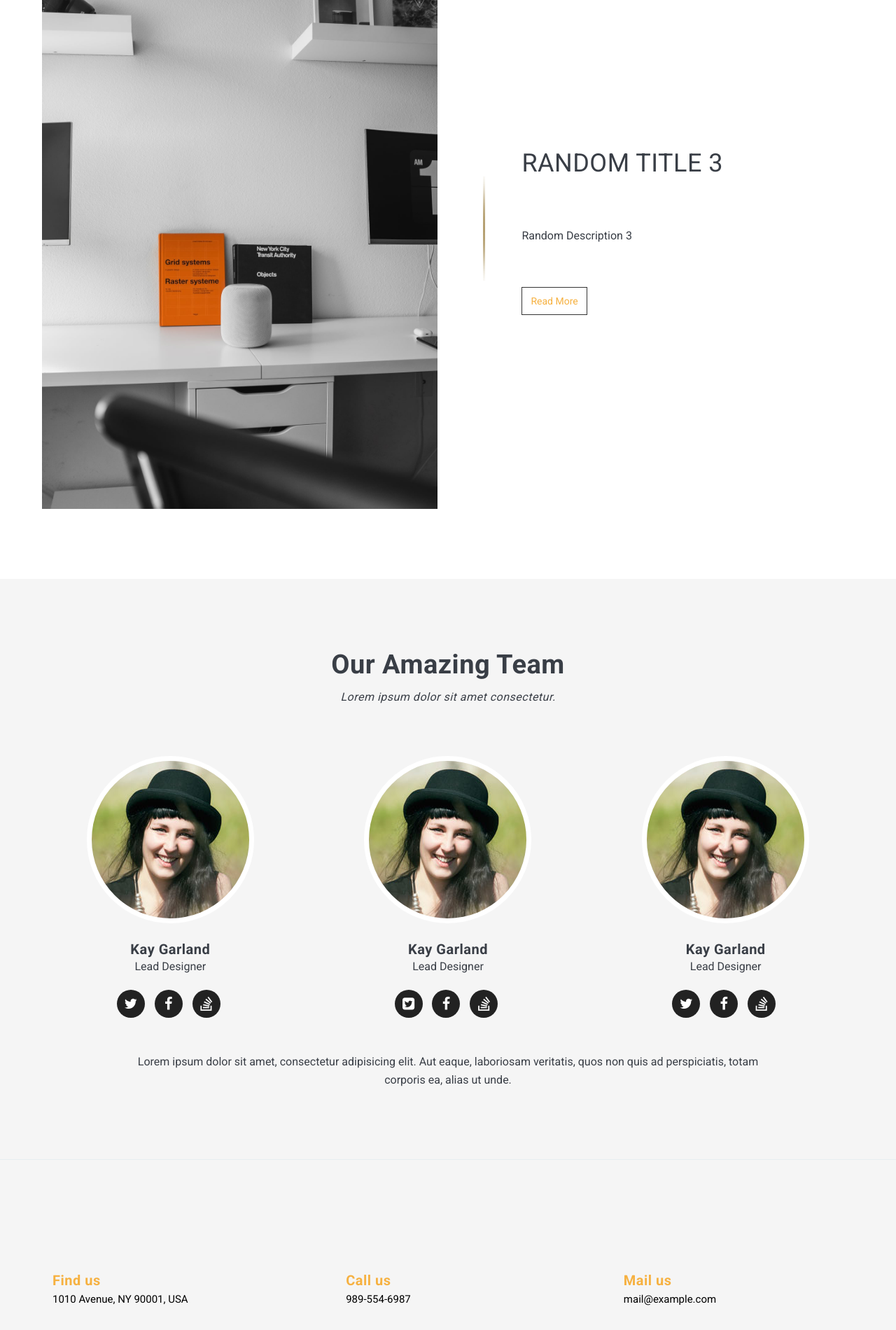
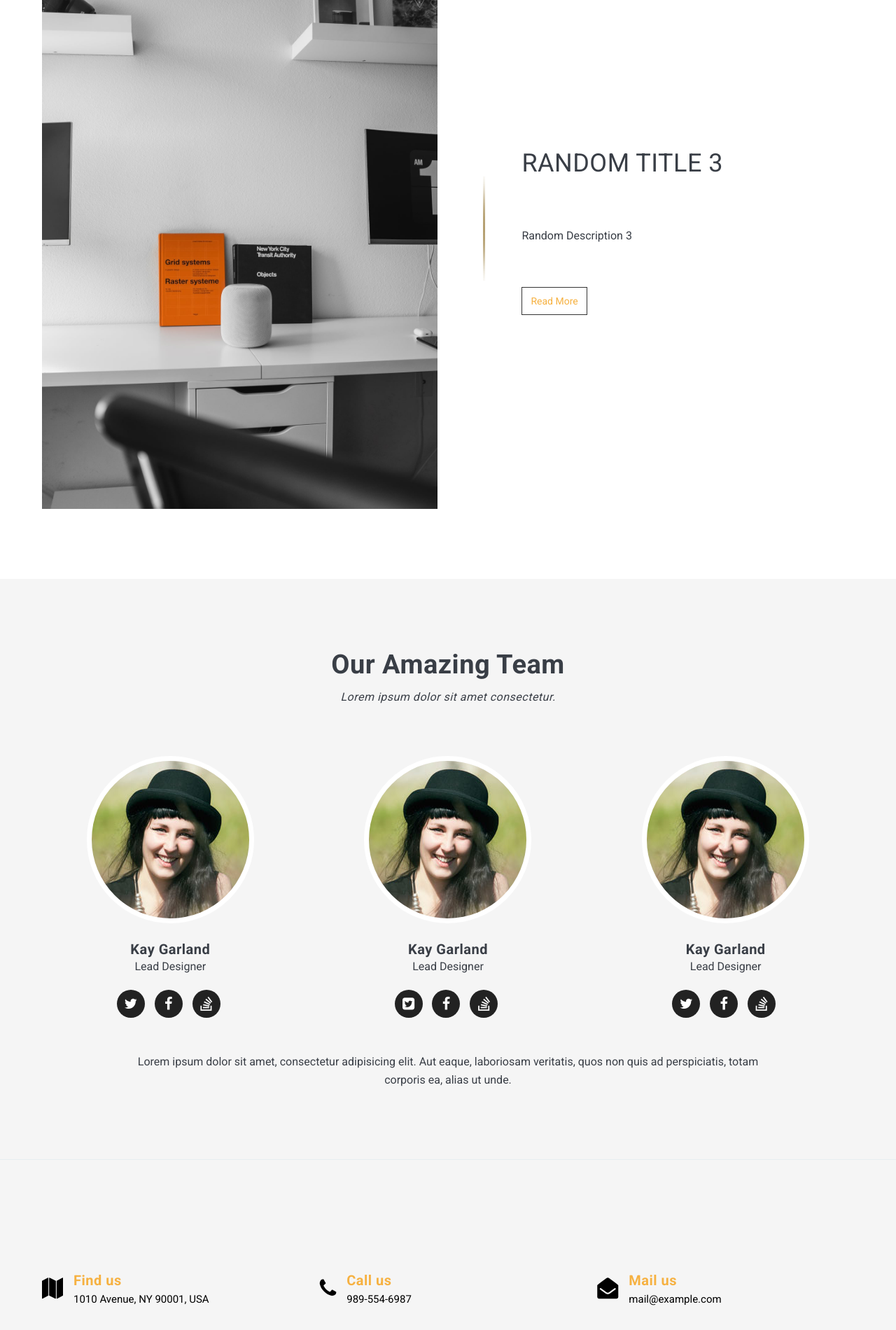
Before and after one commit to meetprakhar/projecthawk, a Jekyll site: the page built from index.html, in a window 1280 px wide. Shown: the part 2525-4425 px from the top of the page at 70% size. Built offline with Jekyll 4.4.1, drawn with Linux system fonts in a browser that asks for light colours; the list of posts is cut into pages by our own code; grey boxes are pictures that could not be loaded.

Commit message:
Footer Stylized

```diff
--- a/_includes/footer.html
+++ b/_includes/footer.html
@@ -5,7 +5,7 @@
         <div class="row">
             <div class="col-xl-4 col-md-4 mb-30">
                 <div class="single-cta">
-                    <i class="fas fa-map-marker-alt"></i>
+                    <i class="fa fa-map"></i>
                     <div class="cta-text">
                         <h4>Find us</h4>
                         <span>1010 Avenue, NY 90001, USA</span>
@@ -14,7 +14,7 @@
             </div>
             <div class="col-xl-4 col-md-4 mb-30">
                 <div class="single-cta">
-                    <i class="fas fa-phone"></i>
+                    <i class="fa fa-phone"></i>
                     <div class="cta-text">
                         <h4>Call us</h4>
                         <span>989-554-6987</span>
@@ -23,7 +23,7 @@
             </div>
             <div class="col-xl-4 col-md-4 mb-30">
                 <div class="single-cta">
-                    <i class="far fa-envelope-open"></i>
+                    <i class="fa fa-envelope-open"></i>
                     <div class="cta-text">
                         <h4>Mail us</h4>
                         <span>mail@example.com</span>
@@ -47,9 +47,9 @@
                     </div>
                     <div class="footer-social-icon">
                         <span>Follow us</span>
-                        <a href="https://www.facebook.com/jekyll"><i class="fab fa-facebook-f facebook-bg"></i></a>
-                        <a href="https://twitter.com/tryghost"><i class="fab fa-twitter twitter-bg"></i></a>
-                        <a href="https://www.pinterest.com/rubel8525"><i class="fab fa-pinterest-p google-bg"></i></a>
+                        <a href="https://www.facebook.com/jekyll"><i class="fa fa-facebook-f facebook-bg"></i></a>
+                        <a href="https://twitter.com/tryghost"><i class="fa fa-twitter twitter-bg"></i></a>
+                        <a href="https://www.pinterest.com/rubel8525"><i class="fa fa-pinterest-p google-bg"></i></a>
                     </div>
                 </div>
             </div>
@@ -58,7 +58,7 @@
                     <div class="footer-widget-heading">
                         <h3>Useful Links</h3>
                     </div>
-                    <ul>
+                    <ul class="left-list">
                         <li><a href="#">Home</a></li>
                         <li><a href="#">about</a></li>
                         <li><a href="#">services</a></li>
@@ -85,7 +85,7 @@
 <div id="mc_embed_signup_scroll">
 <input type="email" value="" name="EMAIL" class="email" id="mce-EMAIL" placeholder="email address" required="">
 <div style="position: absolute; left: -5000px;" aria-hidden="true"><input type="text" name="b_307862c135e4548eecf86f389_342411fb35" tabindex="-1" value=""></div>
-<div class="clear"><button type="submit" name="subscribe" id="mc-embedded-subscribe" class="button"><i class="fab fa-telegram-plane"></i></button></div>
+<div class="clear"><button type="submit" name="subscribe" id="mc-embedded-subscribe" class="button"><i class="fa fa-send"></i></button></div>
 </div>
 </form>
 </div>
--- a/_sass/1-tools/_shared.scss
+++ b/_sass/1-tools/_shared.scss
@@ -16,8 +16,3 @@ pre {
 /**
  * Consistent indentation for lists.
  */
-
-ul, ol,
-dd {
-  margin-left: $base-spacing-unit;
-}
--- a/_sass/3-modules/_footer.scss
+++ b/_sass/3-modules/_footer.scss
@@ -34,7 +34,7 @@
 
 }
 .single-cta i {
-	color: #ff5e14;
+	color: $black;
 	font-size: 30px;
 	float: left;
 	margin-top: 8px;
@@ -74,7 +74,7 @@
 	line-height: 28px;
 }
 .footer-social-icon span {
-	color: #fff;
+	color: $heading-font-color;
 	display: block;
 	font-size: 20px;
 	font-weight: 700;
@@ -103,7 +103,7 @@
 	background: #DD4B39;
 }
 .footer-widget-heading h3 {
-	color: #fff;
+	color: $heading-font-color;
 	font-size: 20px;
 	font-weight: 600;
 	margin-bottom: 40px;
@@ -116,20 +116,7 @@
 	bottom: -15px;
 	height: 2px;
 	width: 50px;
-	background: #ff5e14;
-}
-.footer-widget ul li {
-	display: inline-block;
-	float: left;
-	width: 50%;
-	margin-bottom: 12px;
-}
-.footer-widget ul li a:hover{
-	color: #ff5e14;
-}
-.footer-widget ul li a {
-	color: #878787;
-	text-transform: capitalize;
+	background: $brand-color;
 }
 .subscribe-form {
 	position: relative;
@@ -145,9 +132,9 @@
 .subscribe-form button {
     position: absolute;
     right: 0;
-    background: #ff5e14;
+    background: $brand-color;
     padding: 13px 20px;
-    border: 1px solid #ff5e14;
+    border: 1px solid $brand-color;
     top: 0;
 }
 .subscribe-form button i {
@@ -156,7 +143,7 @@
 	transform: rotate(-6deg);
 }
 .copyright-area{
-	background: #202020;
+	background: #fff;
 	padding: 25px 0;
 }
 .copyright-text p {
@@ -165,5 +152,20 @@
 	color: #878787;
 }
 .copyright-text p a{
-	color: #ff5e14;
+	color: $brand-color;
 }
+
+.footer-widget ul li{
+	display: inline-block;
+	margin-left: 0px;
+	float: left;
+	width: 50%;
+	margin-bottom: 12px;
+}
+.footer-widget ul li a:hover{
+	color: $brand-color;
+}
+.footer-widget ul li a {
+	color: #878787;
+	text-transform: capitalize;
+}
```
Also changed, not shown: _sass/1-tools/_common_align_class.scss (line endings or trailing spaces).
